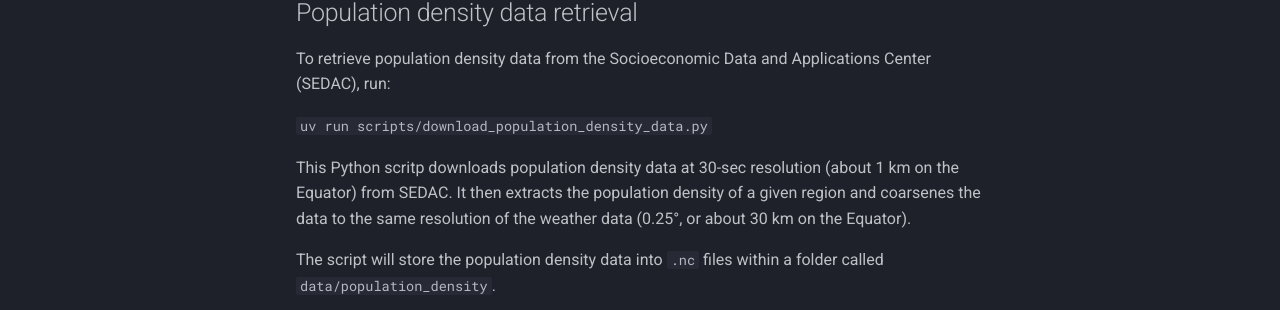
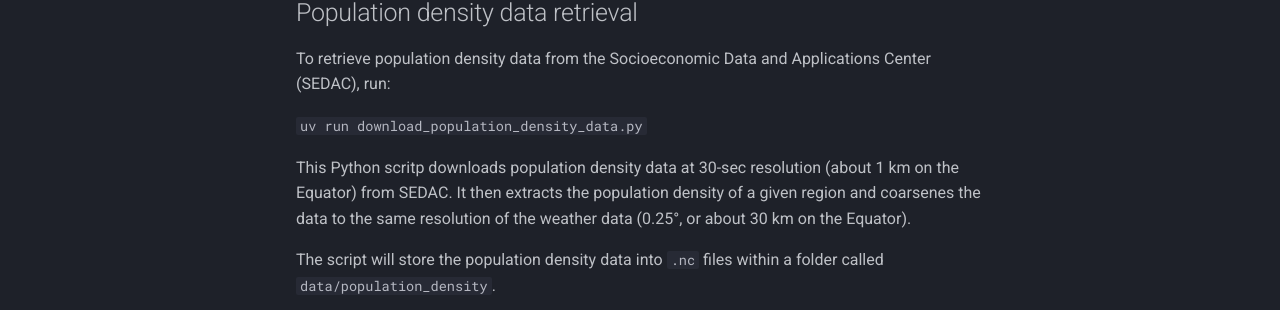
Before and after one commit to open-energy-transition/electric-demand-data, an MkDocs documentation site: the page built from docs/population_and_weather_retreival.md, in a window 1280 px wide and 1212 px high. Shown: the part 276-586 px from the top of the window. Built offline with MkDocs 1.6.1 and Material for MkDocs 9.7.7, drawn with Linux system fonts in a browser that asks for light colours.

````diff
--- a/docs/population_and_weather_retreival.md
+++ b/docs/population_and_weather_retreival.md
@@ -5,7 +5,7 @@
 ## Population density data retrieval
 To retrieve population density data from the Socioeconomic Data and Applications Center (SEDAC), run:
 
-```uv run scripts/download_population_density_data.py```
+```uv run download_population_density_data.py```
 
 This Python scritp downloads population density data at 30-sec resolution (about 1 km on the Equator) from SEDAC. It then extracts the population density of a given region and coarsenes the data to the same resolution of the weather data (0.25°, or about 30 km on the Equator).
 
````
Also changed, not shown: 3 other files.
